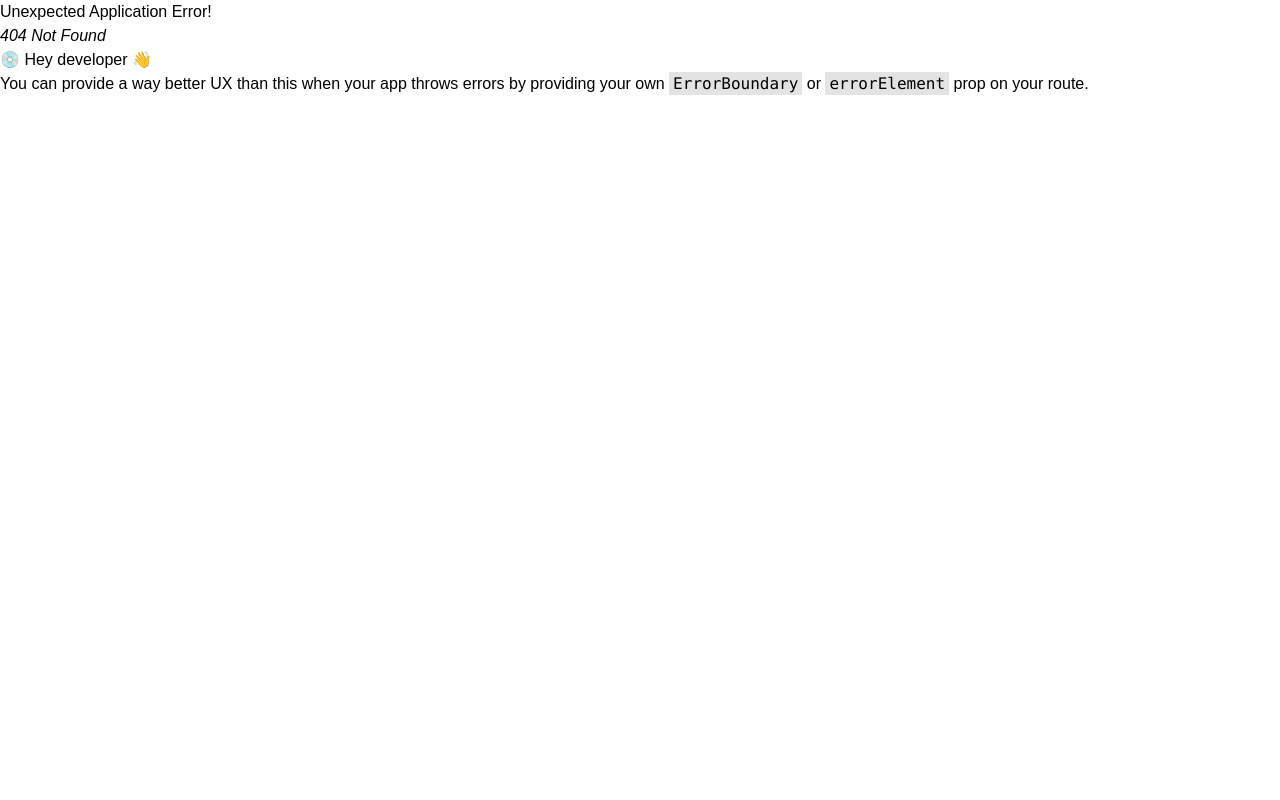
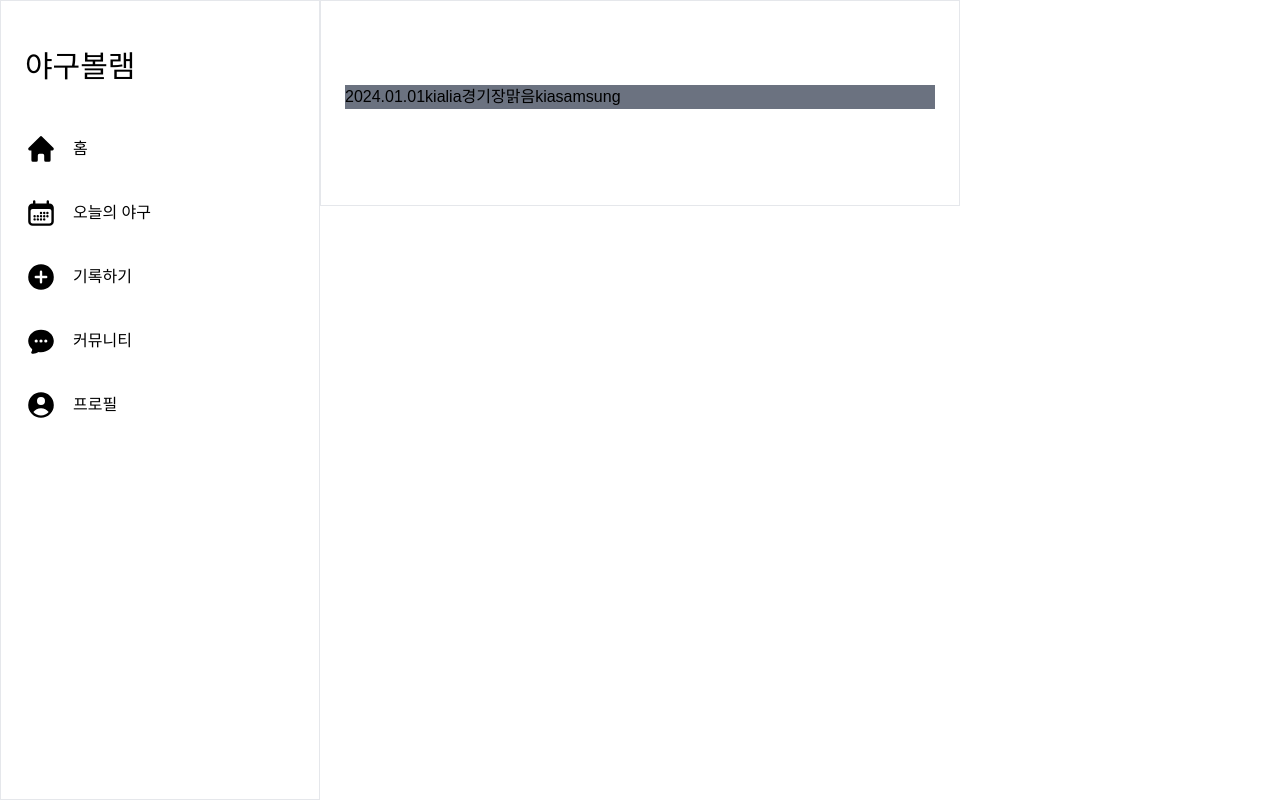
Before and after one commit to Baseball-Archive/client, a React (Vite) app: page /posts/1 in a window 1280 px wide. Before the commit this address had no page. Built offline with nearby package versions, Linux system fonts and the light colour scheme; a web font is replaced by a local one.

Commit message:
✨ CommunityDetail 컴포넌트 생성
PostDetail 컴포넌트 생성, interface 수정, router 추가

```diff
--- a/src/Router.tsx
+++ b/src/Router.tsx
@@ -2,6 +2,7 @@ import { createBrowserRouter } from "react-router-dom";
 import Home from "./pages/Archive/Home";
 import Layout from "./components/layout/Layout";
 import Community from "./pages/Community/Community";
+import CommunityDetail from "./pages/Community/CommunityDetail";
 
 const router = createBrowserRouter([
   {
@@ -20,6 +21,10 @@ const router = createBrowserRouter([
         path: "/posts",
         element: <Community />,
       },
+      {
+        path: "/posts/:id",
+        element: <CommunityDetail />,
+      }
     ],
   }
 ]);
--- a/src/components/Community/Post.tsx
+++ b/src/components/Community/Post.tsx
@@ -1,7 +1,8 @@
 import Badge from "../common/Badge";
 import { dummyUser } from "../../pages/Community/dummyPostUser";
+import { Link } from "react-router-dom";
 
-type TeamScheme =
+export type TeamScheme =
   | "kia"
   | "samsung"
   | "lg"
@@ -13,7 +14,7 @@ type TeamScheme =
   | "lotte"
   | "kiwoom";
 
-const SCHEME_MAP: Record<TeamScheme, { name: string; style: string }> = {
+export const SCHEME_MAP: Record<TeamScheme, { name: string; style: string }> = {
   kia: { name: "기아", style: "bg-team-kia" },
   samsung: { name: "삼성", style: "bg-team-samsung" },
   lg: { name: "LG", style: "bg-team-lg" },
@@ -26,7 +27,7 @@ const SCHEME_MAP: Record<TeamScheme, { name: string; style: string }> = {
   kiwoom: { name: "키움", style: "bg-team-kiwoom" },
 };
 
-const transformTeamName = (teamName: TeamScheme): { name: string; style: string } => {
+export const transformTeamName = (teamName: TeamScheme): { name: string; style: string } => {
   return SCHEME_MAP[teamName];
 };
 
@@ -39,6 +40,10 @@ export interface PostType {
   user_id: number;
   likes: number;
   comments: number;
+  stadium: string;
+  weather: string;
+  result: string;
+  photo: number;
 }
 
 interface Props {
@@ -47,6 +52,7 @@ interface Props {
 
 const Post = ({ post }: Props) => {
   const {
+    id,
     home_team_name,
     away_team_name,
     review_short,
@@ -68,6 +74,7 @@ const Post = ({ post }: Props) => {
   return (
     <div className="ml-6 mr-6 flex justify-center overflow-hidden bg-white">
       <div className="w-full max-w-lg">
+        <Link to={`/posts/${id}`}>
           <div className="pt-3 border-t-2 border-gray-300">
             <div className="flex items-center">
               <div
@@ -113,6 +120,7 @@ const Post = ({ post }: Props) => {
               </div>
             </div>
           </div>
+        </Link>
       </div>
     </div>
   );
--- /dev/null
+++ b/src/components/Community/PostDetail.tsx
@@ -0,0 +1,30 @@
+import { PostType } from "./Post";
+
+interface Props {
+  postDetail: PostType;
+}
+
+const PostDetail = ({ postDetail }: Props) => {
+
+  const {
+    match_date,
+    result,
+    stadium,
+    weather,
+    home_team_name,
+    away_team_name
+  } = postDetail;
+
+  return (
+    <div className="bg-gray-500 m-6">
+      {match_date}
+      {result}
+      {stadium}
+      {weather}
+      {home_team_name}
+      {away_team_name}
+    </div>
+  );
+}
+
+export default PostDetail;
--- /dev/null
+++ b/src/pages/Community/CommunityDetail.tsx
@@ -0,0 +1,22 @@
+import { useParams } from 'react-router-dom';
+import PostDetail from '../../components/Community/PostDetail';
+import { dummyPost } from './dummyPost';
+
+const CommunityDetail = () => {
+
+  const { id } = useParams<{ id: string }>();
+  const postId = parseInt(id || '', 10);
+  const post = dummyPost.find(post => post.id === postId);
+
+  if (!post) {
+    return <div>Post not found</div>;
+  }
+
+  return (
+    <div className="mb-24">
+      <PostDetail postDetail={post} />
+    </div>
+  );
+};
+
+export default CommunityDetail;
--- a/src/pages/Community/dummyPost.ts
+++ b/src/pages/Community/dummyPost.ts
@@ -10,6 +10,11 @@ export const dummyPost: PostType[] = [
     user_id: 1,
     likes: 0,
     comments: 1,
+    result: "kia",
+    stadium: "lia경기장",
+    weather: "맑음",
+    photo: 1,
+
   },
   {
     id: 2,
@@ -20,6 +25,11 @@ export const dummyPost: PostType[] = [
     user_id: 2,
     likes: 1,
     comments: 2,
+    result: "lg",
+    stadium: "lg경기장",
+    weather: "흐림",
+    photo: 1,
+
   },
   {
     id: 3,
@@ -30,6 +40,11 @@ export const dummyPost: PostType[] = [
     user_id: 3,
     likes: 20,
     comments: 3,
+    result: "ssg",
+    stadium: "ssg경기장",
+    weather: "비",
+    photo: 1,
+
   },
   {
     id: 4,
@@ -40,6 +55,11 @@ export const dummyPost: PostType[] = [
     user_id: 1,
     likes: 300,
     comments: 4,
+    result: "nc",
+    stadium: "nc경기장",
+    weather: "맑음",
+    photo: 1,
+
   },
   {
     id: 5,
@@ -50,55 +70,85 @@ export const dummyPost: PostType[] = [
     user_id: 2,
     likes: 4000,
     comments: 5,
+    result: "lotte",
+    stadium: "lotte경기장",
+    weather: "맑음",
+    photo: 1,
+
   },
   {
-    id: 1,
-    match_date: "2024.01.01",
+    id: 6,
+    match_date: "2024.01.11",
     home_team_name: "samsung",
     away_team_name: "kia",
     review_short: "재미있었다",
     user_id: 3,
     likes: 1,
     comments: 0,
+    result: "samsung",
+    stadium: "samsung경기장",
+    weather: "맑음",
+    photo: 1,
+
   },
   {
-    id: 2,
-    match_date: "2024.01.02",
+    id: 7,
+    match_date: "2024.01.12",
     home_team_name: "doosan",
     away_team_name: "lg",
     review_short: "재미있었다 재미있었다",
     user_id: 1,
     likes: 2,
     comments: 1,
+    result: "doosan",
+    stadium: "doosan경기장",
+    weather: "맑음",
+    photo: 1,
+
   },
   {
-    id: 3,
-    match_date: "2024.01.03",
+    id: 8,
+    match_date: "2024.01.13",
     home_team_name: "kt",
     away_team_name: "ssg",
     review_short: "재미있었다 재미있었다 재미있었다",
     user_id: 2,
     likes: 3,
     comments: 20,
+    result: "kt",
+    stadium: "kt경기장",
+    weather: "맑음",
+    photo: 1,
+
   },
   {
-    id: 4,
-    match_date: "2024.01.04",
+    id: 9,
+    match_date: "2024.01.14",
     home_team_name: "hanhwa",
     away_team_name: "nc",
     review_short: "재미있었다 재미있었다 재미있었다 재미있었다",
     user_id: 3,
     likes: 4,
     comments: 300,
+    result: "hanhwa",
+    stadium: "hanhwa경기장",
+    weather: "맑음",
+    photo: 1,
+
   },
   {
-    id: 5,
-    match_date: "2024.01.05",
+    id: 10,
+    match_date: "2024.01.15",
     home_team_name: "kiwoom",
     away_team_name: "lotte",
     review_short: "재미있었다 재미있었다 재미있었다 재미있었다 재미있었다",
     user_id: 1,
     likes: 5,
     comments: 4000,
+    result: "kiwoom",
+    stadium: "kiwoom경기장",
+    weather: "맑음",
+    photo: 1,
+
   },
 ];
```
Lines whose indentation alone changed are shown as unchanged.
